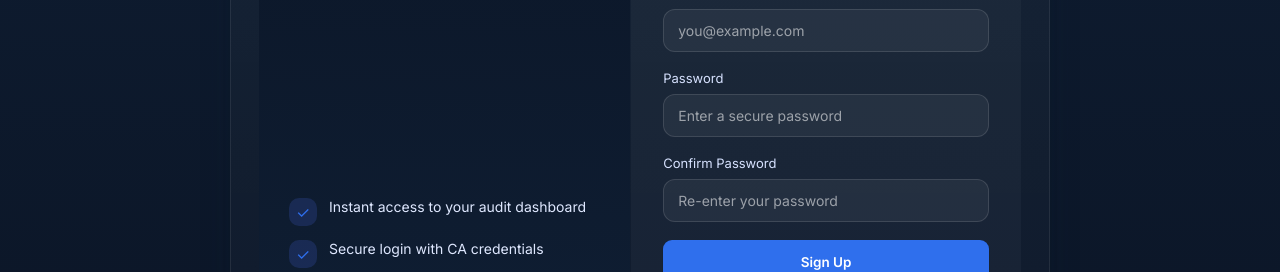
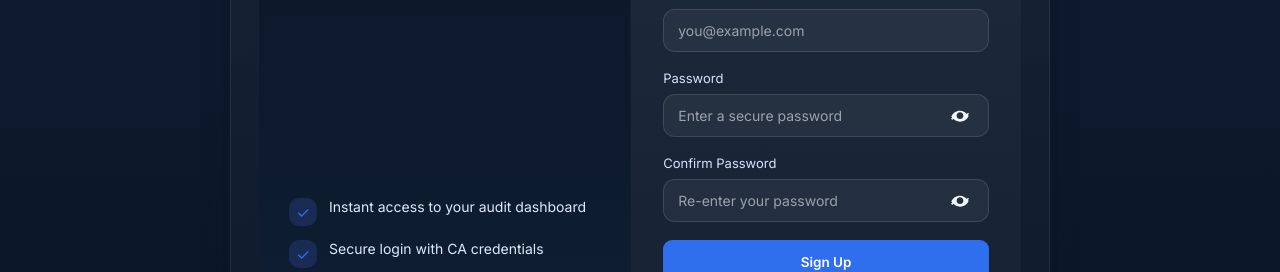
Before and after one commit to ChitraChauhan/CA-Audit-File-Tracker-FE, a React (Vite) app: page / in a window 1280 px wide. Both pictures are taken after typing "name@example.com", "Sample123" into the empty fields and a click on the button "Create an account". Shown: the part 338-610 px from the top of the page. Built offline with nearby package versions, Linux system fonts and the light colour scheme.

Commit message:
- Added password visibilty feature

```diff
--- a/src/components/AuthPage.jsx
+++ b/src/components/AuthPage.jsx
@@ -6,6 +6,8 @@ export default function AuthPage({ onLogin, onSignup }) {
   const [email, setEmail] = useState('');
   const [password, setPassword] = useState('');
   const [confirmPassword, setConfirmPassword] = useState('');
+  const [showPassword, setShowPassword] = useState(false);
+  const [showConfirmPassword, setShowConfirmPassword] = useState(false);
   const [error, setError] = useState('');
 
   const resetForm = () => {
@@ -111,27 +113,63 @@ export default function AuthPage({ onLogin, onSignup }) {
               />
             </label>
 
-            <label>
+            <label className="password-field">
               Password
+              <div className="password-input-wrapper">
                 <input
-                type="password"
+                  type={showPassword ? 'text' : 'password'}
                   value={password}
                   onChange={(e) => setPassword(e.target.value)}
                   placeholder="Enter a secure password"
                   autoComplete={mode === 'login' ? 'current-password' : 'new-password'}
                 />
+                <button
+                  type="button"
+                  className={`password-toggle ${showPassword ? 'active' : ''}`}
+                  onClick={() => setShowPassword((prev) => !prev)}
+                  aria-label={showPassword ? 'Hide password' : 'Show password'}
+                >
+                  {showPassword ? (
+                    <svg viewBox="0 0 24 24" aria-hidden="true">
+                      <path fill="currentColor" d="M12 4.5c-5.3 0-9.7 3.2-11.5 7.5 1.8 4.3 6.2 7.5 11.5 7.5s9.7-3.2 11.5-7.5C21.7 7.7 17.3 4.5 12 4.5zm0 12c-2.5 0-4.5-2-4.5-4.5S9.5 7.5 12 7.5s4.5 2 4.5 4.5-2 4.5-4.5 4.5zm0-7.5a3 3 0 100 6 3 3 0 000-6z"/>
+                    </svg>
+                  ) : (
+                    <svg viewBox="0 0 24 24" aria-hidden="true">
+                      <path fill="currentColor" d="M12 5c-5.3 0-9.7 3.2-11.5 7.5.2.5.5 1 1 1.4L.1 15.8l1.4 1.4 1.5-1.5C4.8 17.7 8.3 19.5 12 19.5c5.3 0 9.7-3.2 11.5-7.5-.2-.5-.5-1-1-1.4l1.5-1.5-1.4-1.4-1.5 1.5C19.2 7.3 15.7 5 12 5zm0 11c-2.5 0-4.5-2-4.5-4.5S9.5 7 12 7s4.5 2 4.5 4.5S14.5 16 12 16z"/>
+                    </svg>
+                  )}
+                </button>
+              </div>
             </label>
 
             {mode === 'signup' && (
-              <label>
+              <label className="password-field">
                 Confirm Password
+                <div className="password-input-wrapper">
                   <input
-                  type="password"
+                    type={showConfirmPassword ? 'text' : 'password'}
                     value={confirmPassword}
                     onChange={(e) => setConfirmPassword(e.target.value)}
                     placeholder="Re-enter your password"
                     autoComplete="new-password"
                   />
+                  <button
+                    type="button"
+                    className={`password-toggle ${showConfirmPassword ? 'active' : ''}`}
+                    onClick={() => setShowConfirmPassword((prev) => !prev)}
+                    aria-label={showConfirmPassword ? 'Hide confirm password' : 'Show confirm password'}
+                  >
+                    {showConfirmPassword ? (
+                      <svg viewBox="0 0 24 24" aria-hidden="true">
+                        <path fill="currentColor" d="M12 4.5c-5.3 0-9.7 3.2-11.5 7.5 1.8 4.3 6.2 7.5 11.5 7.5s9.7-3.2 11.5-7.5C21.7 7.7 17.3 4.5 12 4.5zm0 12c-2.5 0-4.5-2-4.5-4.5S9.5 7.5 12 7.5s4.5 2 4.5 4.5-2 4.5-4.5 4.5zm0-7.5a3 3 0 100 6 3 3 0 000-6z"/>
+                      </svg>
+                    ) : (
+                      <svg viewBox="0 0 24 24" aria-hidden="true">
+                        <path fill="currentColor" d="M12 5c-5.3 0-9.7 3.2-11.5 7.5.2.5.5 1 1 1.4L.1 15.8l1.4 1.4 1.5-1.5C4.8 17.7 8.3 19.5 12 19.5c5.3 0 9.7-3.2 11.5-7.5-.2-.5-.5-1-1-1.4l1.5-1.5-1.4-1.4-1.5 1.5C19.2 7.3 15.7 5 12 5zm0 11c-2.5 0-4.5-2-4.5-4.5S9.5 7 12 7s4.5 2 4.5 4.5S14.5 16 12 16z"/>
+                      </svg>
+                    )}
+                  </button>
+                </div>
               </label>
             )}
 
--- a/src/index.css
+++ b/src/index.css
@@ -369,7 +369,11 @@ button {
   color: #d7e2ff;
 }
 
-.auth-form input {
+.password-field .password-input-wrapper {
+  position: relative;
+}
+
+.password-input-wrapper input {
   width: 100%;
   border: 1px solid rgba(255,255,255,0.12);
   background: rgba(255,255,255,0.05);
@@ -377,6 +381,44 @@ button {
   border-radius: 12px;
   padding: 14px 16px;
   font-size: 14px;
+}
+
+.password-toggle {
+  position: absolute;
+  top: 50%;
+  right: 12px;
+  transform: translateY(-50%);
+  background: transparent;
+  border: none;
+  color: #f4f6ff;
+  font-size: 18px;
+  cursor: pointer;
+  padding: 8px;
+  display: inline-flex;
+  align-items: center;
+  justify-content: center;
+  border-radius: 999px;
+  transition: color .2s ease, background .2s ease;
+}
+
+.password-toggle:hover,
+.password-toggle.active {
+  color: var(--blue-500);
+  background: rgba(74, 125, 247, 0.12);
+}
+
+.password-toggle.active svg {
+  filter: drop-shadow(0 0 4px rgba(74, 125, 247, 0.35));
+}
+
+.password-toggle svg {
+  width: 18px;
+  height: 18px;
+}
+
+.password-toggle:focus {
+  outline: 2px solid rgba(74, 125, 247, 0.35);
+  outline-offset: 2px;
 }
 
 .auth-form input::placeholder {
```
Lines whose indentation alone changed are shown as unchanged.
